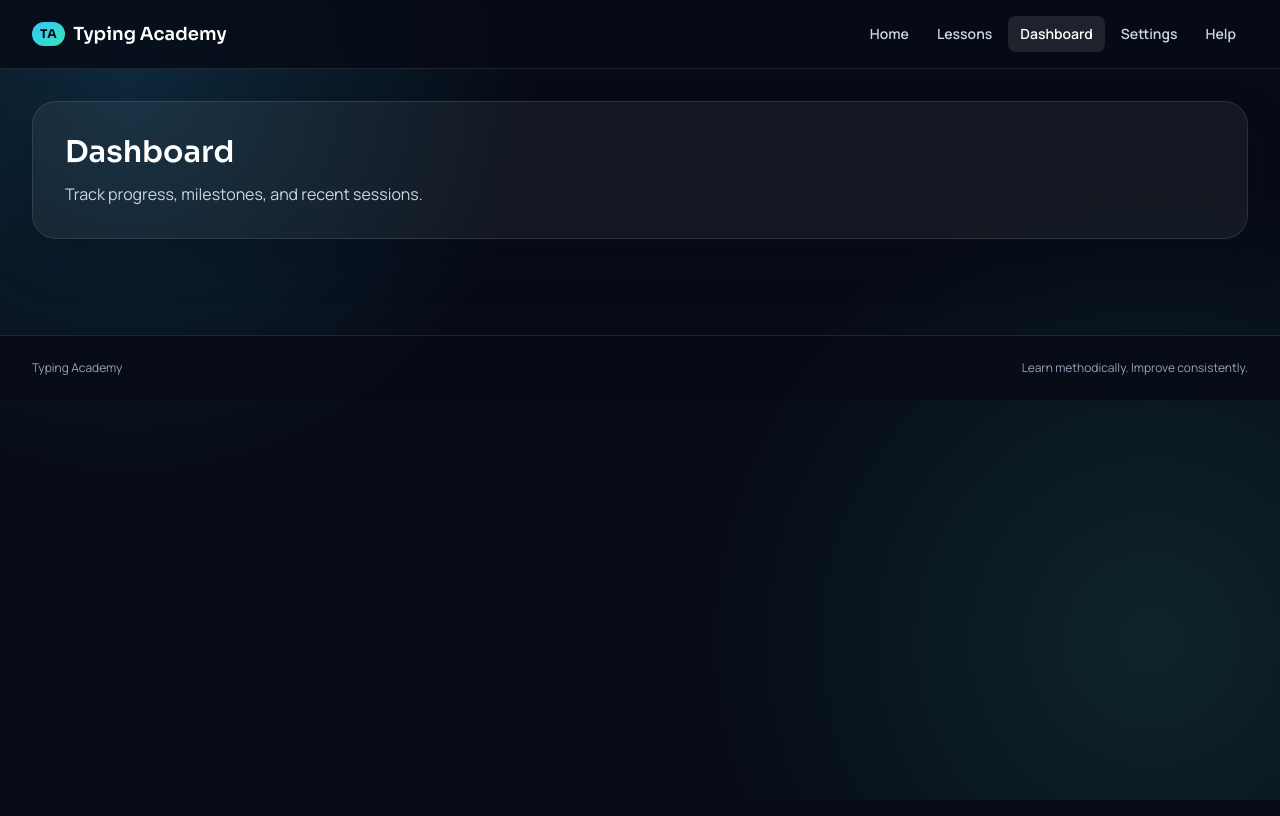
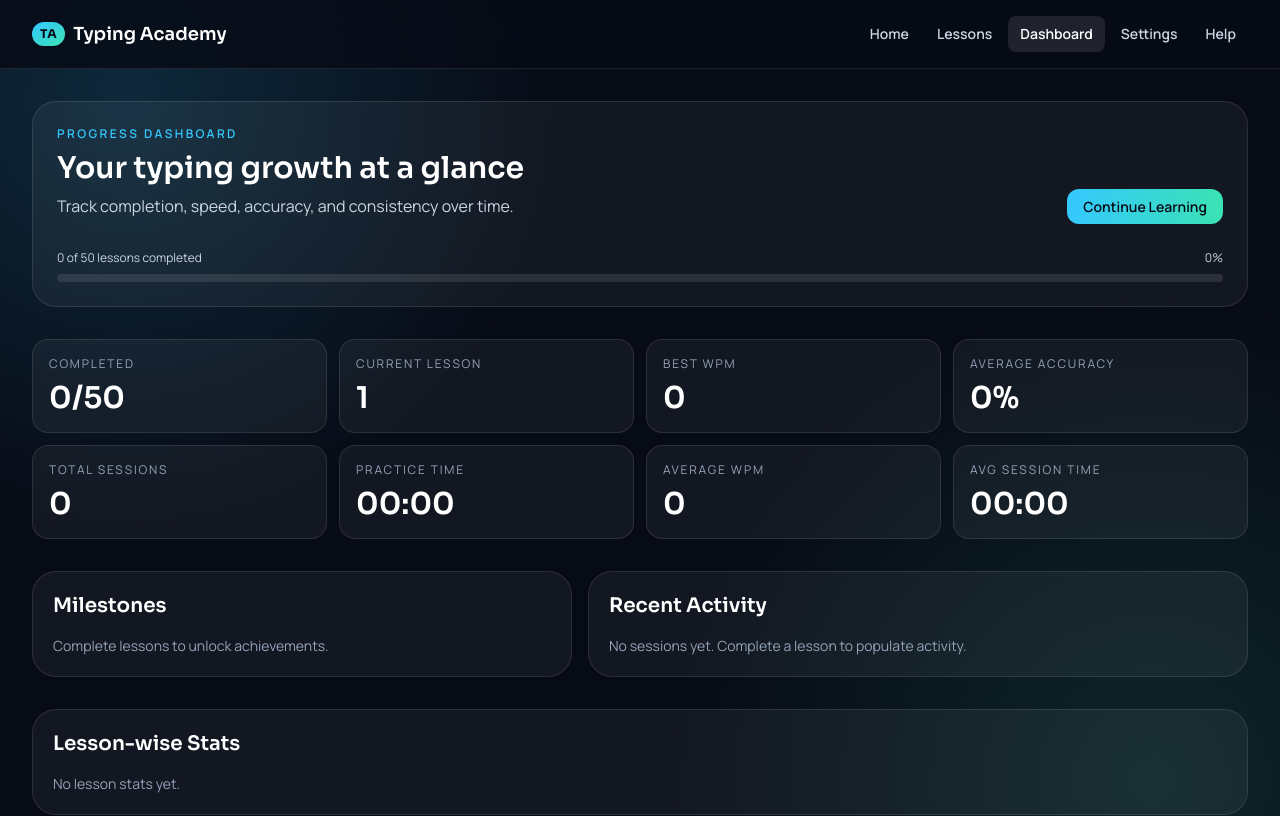
Before and after one commit to Arbab-ofc/Typing-Academy, a React (Vite) app: page /dashboard in a window 1280 px wide. Shown: the top 816 px of the page. Built offline with nearby package versions, Linux system fonts and the light colour scheme.

Commit message:
feat: implement full progress dashboard with analytics sections

```diff
--- a/src/pages/DashboardPage.jsx
+++ b/src/pages/DashboardPage.jsx
@@ -1,5 +1,80 @@
-import PagePlaceholder from '../components/common/PagePlaceholder';
+import { Link } from 'react-router-dom';
+import SectionHeader from '../components/common/SectionHeader';
+import ProgressBar from '../components/common/ProgressBar';
+import DashboardStatCard from '../components/dashboard/DashboardStatCard';
+import AchievementBadge from '../components/dashboard/AchievementBadge';
+import RecentActivityList from '../components/dashboard/RecentActivityList';
+import LessonStatsTable from '../components/dashboard/LessonStatsTable';
+import { useAcademyContext } from '../hooks/useAcademyContext';
+import { TOTAL_LESSONS } from '../utils/constants';
+import { formatDuration } from '../utils/typing';
 
 export default function DashboardPage() {
-  return <PagePlaceholder title="Dashboard" description="Track progress, milestones, and recent sessions." />;
+  const { progress, progressSummary } = useAcademyContext();
+
+  const averageSessionTime = progress.totalSessions
+    ? Math.round(progress.totalPracticeTime / progress.totalSessions)
+    : 0;
+
+  return (
+    <div className="space-y-8">
+      <section className="rounded-3xl border border-white/10 bg-white/5 p-5 sm:p-6">
+        <SectionHeader
+          eyebrow="Progress Dashboard"
+          title="Your typing growth at a glance"
+          description="Track completion, speed, accuracy, and consistency over time."
+          rightSlot={
+            <Link
+              to={`/lessons/${progress.currentLesson}`}
+              className="rounded-xl bg-gradient-to-r from-ocean-500 to-mint-500 px-4 py-2 text-sm font-semibold text-ink-950"
+            >
+              Continue Learning
+            </Link>
+          }
+        />
+        <ProgressBar
+          value={progressSummary.completionPercent}
+          label={`${progressSummary.completedCount} of ${TOTAL_LESSONS} lessons completed`}
+        />
+      </section>
+
+      <section className="grid gap-3 sm:grid-cols-2 lg:grid-cols-4">
+        <DashboardStatCard label="Completed" value={`${progressSummary.completedCount}/${TOTAL_LESSONS}`} />
+        <DashboardStatCard label="Current Lesson" value={progress.currentLesson} />
+        <DashboardStatCard label="Best WPM" value={progressSummary.bestWpm || 0} />
+        <DashboardStatCard label="Average Accuracy" value={`${progressSummary.averageAccuracy || 0}%`} />
+        <DashboardStatCard label="Total Sessions" value={progress.totalSessions} />
+        <DashboardStatCard label="Practice Time" value={formatDuration(progress.totalPracticeTime)} />
+        <DashboardStatCard label="Average WPM" value={progressSummary.averageWpm || 0} />
+        <DashboardStatCard label="Avg Session Time" value={formatDuration(averageSessionTime)} />
+      </section>
+
+      <section className="grid gap-4 lg:grid-cols-[0.9fr_1.1fr]">
+        <div className="rounded-3xl border border-white/10 bg-white/5 p-5">
+          <h2 className="font-display text-xl font-semibold text-white">Milestones</h2>
+          <div className="mt-4 flex flex-wrap gap-2">
+            {progress.achievements.length ? (
+              progress.achievements.map((achievementId) => <AchievementBadge key={achievementId} id={achievementId} />)
+            ) : (
+              <p className="text-sm text-slate-400">Complete lessons to unlock achievements.</p>
+            )}
+          </div>
+        </div>
+
+        <div className="rounded-3xl border border-white/10 bg-white/5 p-5">
+          <h2 className="font-display text-xl font-semibold text-white">Recent Activity</h2>
+          <div className="mt-4">
+            <RecentActivityList history={progress.history.slice(0, 8)} />
+          </div>
+        </div>
+      </section>
+
+      <section className="rounded-3xl border border-white/10 bg-white/5 p-5">
+        <h2 className="font-display text-xl font-semibold text-white">Lesson-wise Stats</h2>
+        <div className="mt-4">
+          <LessonStatsTable lessonStats={progress.lessonStats} />
+        </div>
+      </section>
+    </div>
+  );
 }
```
